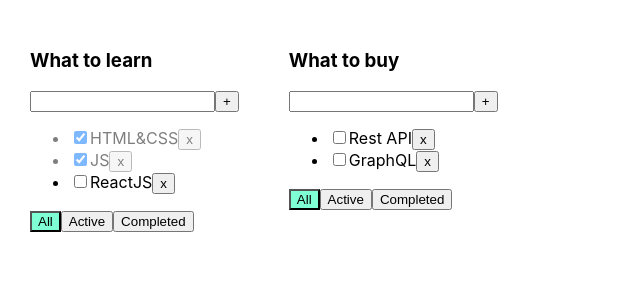
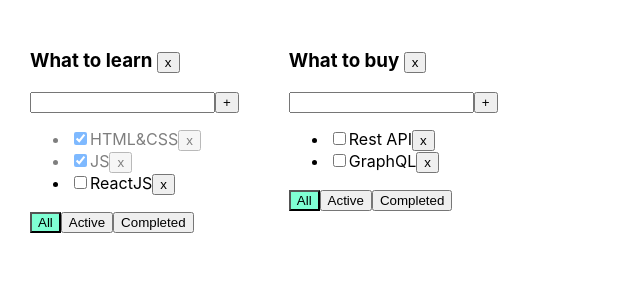
Before and after one commit to YarGromov/ToDoList_Project, a React (Create React App) app in the folder my-app/: page / in a window 1280 px wide. Shown: the top 300 px of the page, without its empty margins (0-640 px from the left). Built offline with nearby package versions, Linux system fonts and the light colour scheme.

Commit message:
removeTodolist and TaskStateType

```diff
--- a/my-app/src/App.tsx
+++ b/my-app/src/App.tsx
@@ -1,6 +1,6 @@
 import React, {useState} from 'react';
 import './App.css';
-import {Todolist} from './Todolist';
+import {Todolist, TaskType} from './Todolist';
 import {v1} from 'uuid';
 
 export type FilterValuesType = "all" | "active" | "completed";
@@ -9,7 +9,9 @@
     title: string
     filter: FilterValuesType
 }
-
+export type TaskStateType = {
+    [key: string]: Array<TaskType>
+}
 function App() {
 
     // let [tasks, setTasks] = useState([
@@ -28,7 +30,7 @@
         {id: todolistID2, title: 'What to buy', filter: 'all'}
     ]);
 
-    let [tasks, setTasks] = useState({
+    let [tasks, setTasks] = useState<TaskStateType>({
         [todolistID1]: [
             {id: v1(), title: "HTML&CSS", isDone: true},
             {id: v1(), title: "JS", isDone: true},
@@ -42,7 +44,7 @@
 
     function removeTask(id: string, todolistId: string) {
         let todolistTasks = tasks[todolistId];
-        tasks[todolistId] = todolistTasks.filter(t => t.id !== todolistId);
+        tasks[todolistId] = todolistTasks.filter(t => t.id !== id);
         setTasks({...tasks})
     }
 
@@ -71,6 +73,12 @@
         }
     }
 
+    function removeTodolist(id: string){
+        setTodolists(todolists.filter(tl => tl.id !== id))
+        delete tasks[id]
+        setTasks({...tasks})
+    }
+
 
     return (
         <div className="App">
@@ -96,6 +104,7 @@
                             addTask={addTask}
                             changeTaskStatus={changeStatus}
                             filter={tl.filter}
+                            removeTodolist={removeTodolist}
                         />
                     )
                 })
--- a/my-app/src/TodoList.tsx
+++ b/my-app/src/TodoList.tsx
@@ -1,7 +1,7 @@
-import React, {ChangeEvent, KeyboardEvent, useState} from 'react';
+import React, {ChangeEvent, KeyboardEvent, MouseEventHandler, useState} from 'react';
 import {FilterValuesType} from './App';
 
-type TaskType = {
+export type TaskType = {
     id: string
     title: string
     isDone: boolean
@@ -12,10 +12,11 @@
     tasks: Array<TaskType>
     removeTask: (taskId: string, todolistId: string) => void
     changeFilter: (value: FilterValuesType, todolistId: string) => void
-    addTask: (title: string,todolistId: string) => void
+    addTask: (title: string, todolistId: string) => void
     changeTaskStatus: (taskId: string, isDone: boolean, todolistId: string) => void
     filter: FilterValuesType
     id: string
+    removeTodolist: (id: string) => void
 }
 
 export function Todolist(props: PropsType) {
@@ -43,13 +44,15 @@
         }
     }
 
-    const onAllClickHandler = () => props.changeFilter("all", props.id );
+    const onAllClickHandler = () => props.changeFilter("all", props.id);
     const onActiveClickHandler = () => props.changeFilter("active", props.id);
     const onCompletedClickHandler = () => props.changeFilter("completed", props.id);
-
+    const removeTodolist = () => {
+        props.removeTodolist(props.id)
+    }
 
     return <div>
-        <h3>{props.title}</h3>
+        <h3>{props.title} <button onClick={removeTodolist}>x</button></h3>
         <div>
             <input value={title}
                    onChange={onChangeHandler}
@@ -79,11 +82,14 @@
         </ul>
         <div>
             <button className={props.filter === 'all' ? "active-filter" : ""}
-                    onClick={onAllClickHandler}>All</button>
+                    onClick={onAllClickHandler}>All
+            </button>
             <button className={props.filter === 'active' ? "active-filter" : ""}
-                    onClick={onActiveClickHandler}>Active</button>
+                    onClick={onActiveClickHandler}>Active
+            </button>
             <button className={props.filter === 'completed' ? "active-filter" : ""}
-                    onClick={onCompletedClickHandler}>Completed</button>
+                    onClick={onCompletedClickHandler}>Completed
+            </button>
         </div>
     </div>
 }
```
